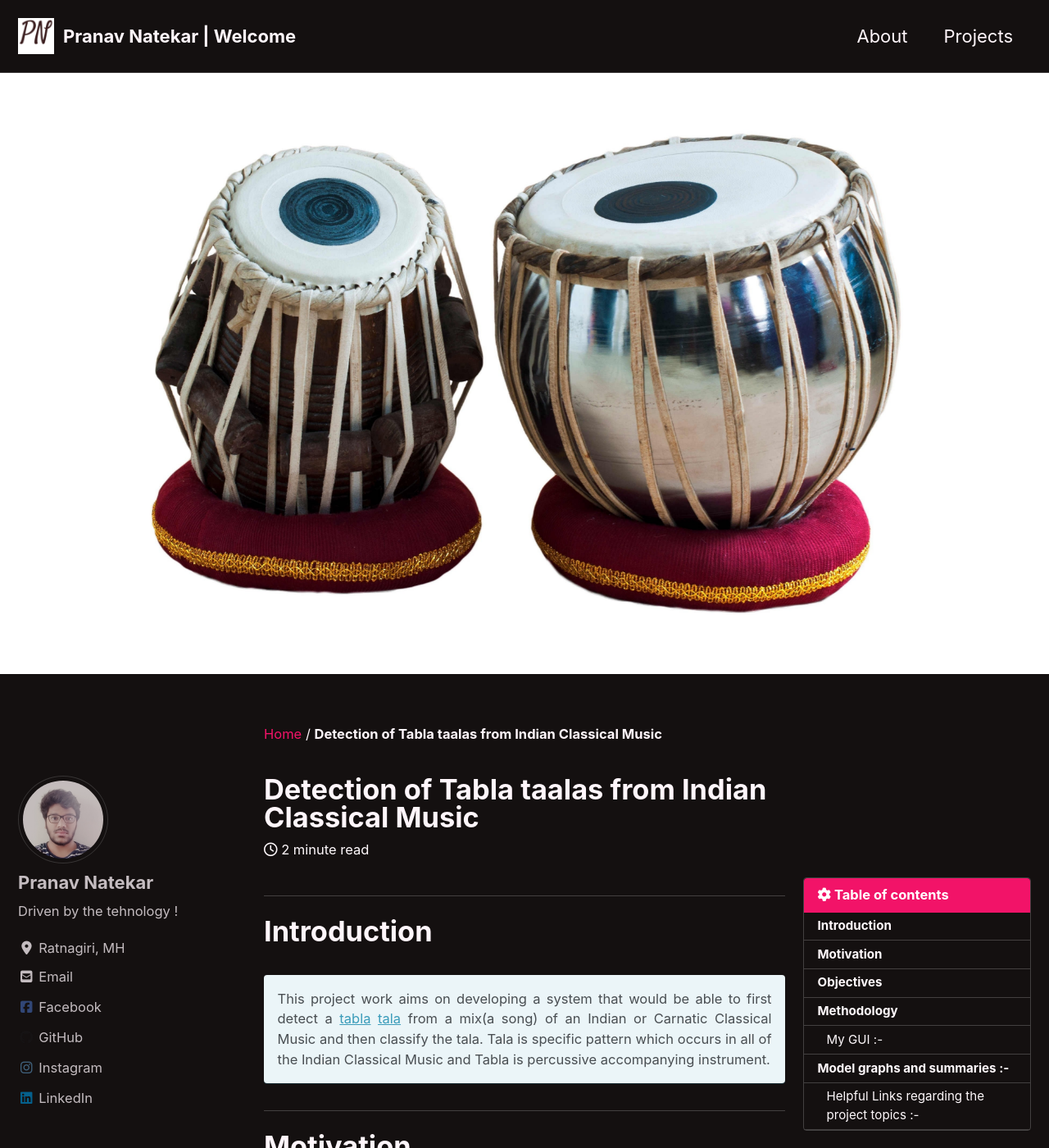
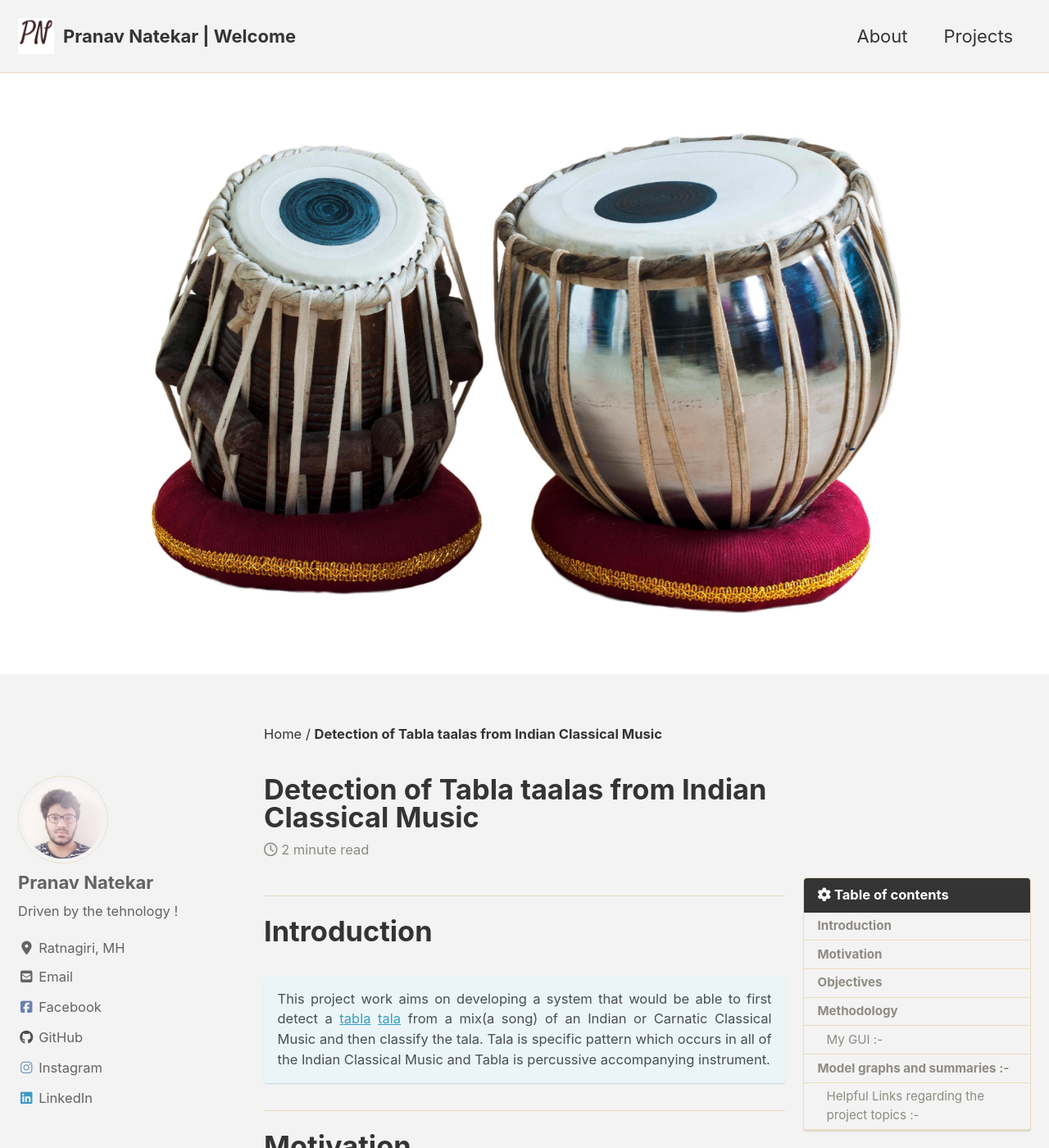
Before and after one commit to pranav6670/pranav6670.github.io, a Jekyll site: the page built from _posts/2019-06-29-taaladetection.md, in a window 1280 px wide and 1400 px high. Shown: the whole window at 82% size. Built offline with Jekyll 4.4.1, drawn with Linux system fonts in a browser that asks for light colours; cached includes are drawn as plain includes; nearby versions of some CDN libraries.

Commit message:
Theme tryouts

```diff
--- a/_config.yml
+++ b/_config.yml
@@ -12,7 +12,7 @@
 
 # theme                  : "minimal-mistakes-jekyll"
 # remote_theme           : "mmistakes/minimal-mistakes"
-minimal_mistakes_skin    : "neon" # "air", "aqua", "contrast", "dark", "dirt", "neon", "mint", "plum", "sunrise"
+minimal_mistakes_skin    : "dirt" # "air", "aqua", "contrast", "dark", "dirt", "neon", "mint", "plum", "sunrise"
 # Site Settings
 locale                   : "en-US"
 title                    : "Pranav Natekar | Welcome"
```
